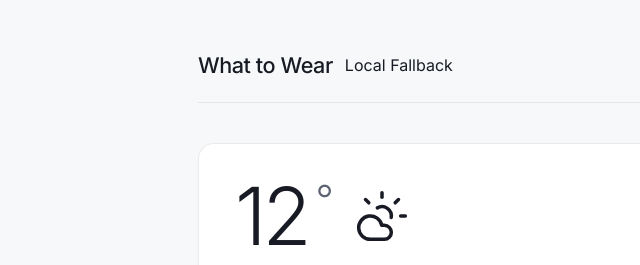
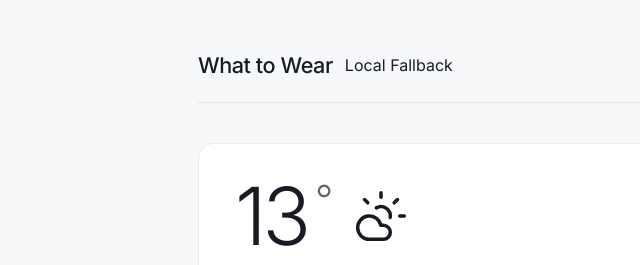
Before and after one commit to alexanderteinum/what-to-wear, a plain HTML site: page index.html in a window 1280 px wide. Shown: the top 265 px of the page, 16-656 px from the left. Drawn offline with Linux system fonts and the light colour scheme; no server answers.

Commit message:
Show correct temperature when using Weather Simulator

```diff
--- a/index.html
+++ b/index.html
@@ -1018,11 +1018,12 @@
 
       const timeseries = [];
       const now = new Date();
+      const currentHourFactor = Math.sin((now.getUTCHours() - 6) / 24 * 2 * Math.PI);
 
       for (let i = 0; i < 24; i++) {
         const forecastTime = new Date(now.getTime() + i * 3600 * 1000);
         const hourFactor = Math.sin((forecastTime.getUTCHours() - 6) / 24 * 2 * Math.PI);
-        const hourTemp = parseFloat((temp + hourFactor * 3).toFixed(1));
+        const hourTemp = parseFloat((temp + (hourFactor - currentHourFactor) * 3).toFixed(1));
 
         const hourRain = (i < 3 && hasRain) ? parseFloat((rainAmount / 3).toFixed(1)) : 0.0;
         const hourSymbol = overrideSymbol || (hourRain > 0 ? (hourRain > 1 ? 'heavyrain' : 'rain') : symbol);
```
